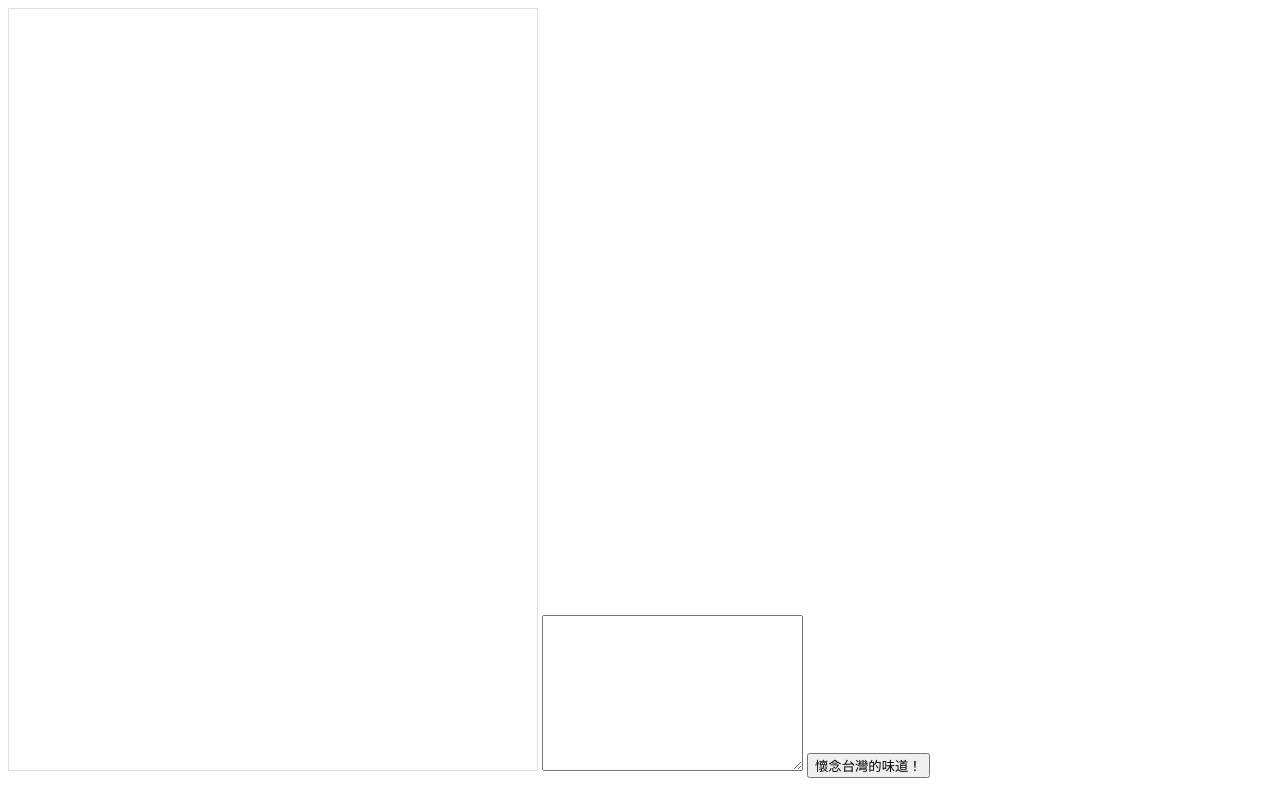
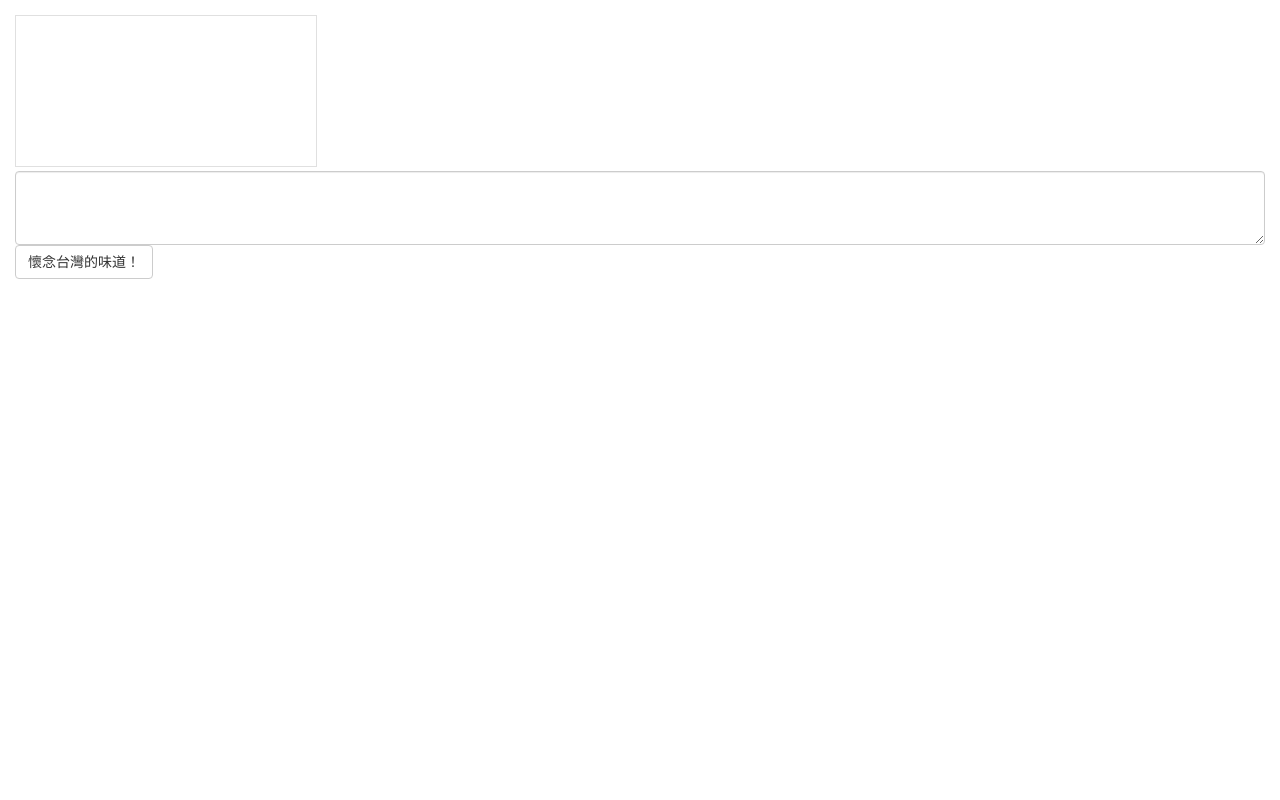
Before and after one commit to GlennJong/allen, a plain HTML site: page index.html in a window 1280 px wide. Drawn offline with Linux system fonts and the light colour scheme.

Commit message:
簡單調整樣式支援手機尺寸

```diff
--- a/index.html
+++ b/index.html
@@ -2,12 +2,32 @@
 <html lang="en">
 <head>
   <meta charset="UTF-8">
+  <meta name="viewport" content="width=device-width, initial-scale=1, maximum-scale=1, user-scalable=no" />
   <title>Allen</title>
   <style>
 
+  html,
+  body {
+    margin: 0;
+  }
+
+  html {
+    box-sizing: border-box;
+  }
+  *,
+  *:before,
+  *:after {
+    box-sizing: inherit;
+  }
+
+  .container {
+    max-width: 1280px;
+    margin: 0 auto;
+    padding: 15px 15px 0;
+  }
+
   #canvas {
-    width: 528px;
-    height: 761px;
+    max-width: 100%;
     border: 1px solid hsla(0, 0%, 88%, 1);
   }
 
@@ -15,15 +35,64 @@
     display: none;
   }
 
+  .form-control {
+    display: block;
+    width: 100%;
+    height: auto;
+    padding: 6px 12px;
+    font-size: 14px;
+    line-height: 1.42857143;
+    color: hsl(0, 0%, 33%);
+    background-color: hsl(0, 0%, 100%);
+    background-image: none;
+    border: 1px solid hsl(0, 0%, 80%);
+    border-radius: 4px;
+    -webkit-box-shadow: inset 0 1px 1px rgba(0,0,0,.075);
+    box-shadow: inset 0 1px 1px rgba(0,0,0,.075);
+    -webkit-transition: border-color ease-in-out .15s,-webkit-box-shadow ease-in-out .15s;
+    -o-transition: border-color ease-in-out .15s,box-shadow ease-in-out .15s;
+    transition: border-color ease-in-out .15s,box-shadow ease-in-out .15s;
+  }
+
+  .btn {
+    display: inline-block;
+    padding: 6px 12px;
+    margin-bottom: 0;
+    font-size: 14px;
+    font-weight: 400;
+    line-height: 1.42857143;
+    text-align: center;
+    white-space: nowrap;
+    vertical-align: middle;
+    -ms-touch-action: manipulation;
+    touch-action: manipulation;
+    cursor: pointer;
+    -webkit-user-select: none;
+    -moz-user-select: none;
+    -ms-user-select: none;
+    user-select: none;
+    background-image: none;
+    border: 1px solid hsla(0, 0%, 0%, 0);
+    border-radius: 4px;
+  }
+
+  .btn-default {
+    color: hsl(0, 0%, 20%);
+    background-color: hsl(0, 0%, 100%);
+    border-color: hsl(0, 0%, 80%);
+  }
+
   </style>
 </head>
 <body>
 
-<canvas id="canvas"></canvas>
+<div class="container">
+  <canvas id="canvas"></canvas>
 
-<textarea id="input" cols="30" rows="10"></textarea>
-<button type="submit" id="submit">懷念台灣的味道！</button>
-<button id="download">今晚的夜景我收下了！</button>
+  <textarea id="input" rows="3" class="form-control"></textarea>
+  <button type="submit" id="submit" class="btn btn-default">懷念台灣的味道！</button>
+  <button id="download" class="btn btn-default">今晚的夜景我收下了！</button>
+</div>
 
 
 <script src="./main.js"></script>
```
